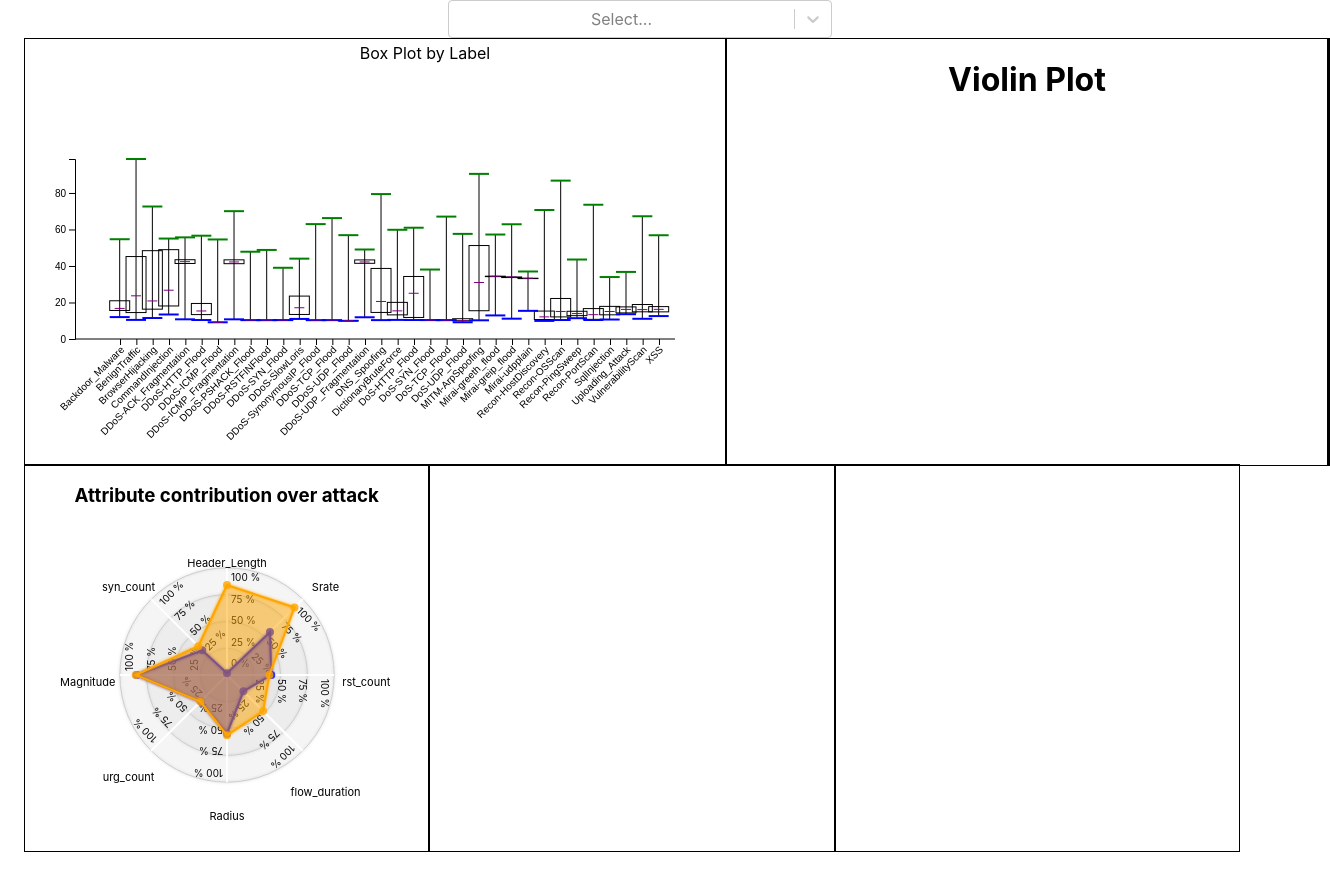
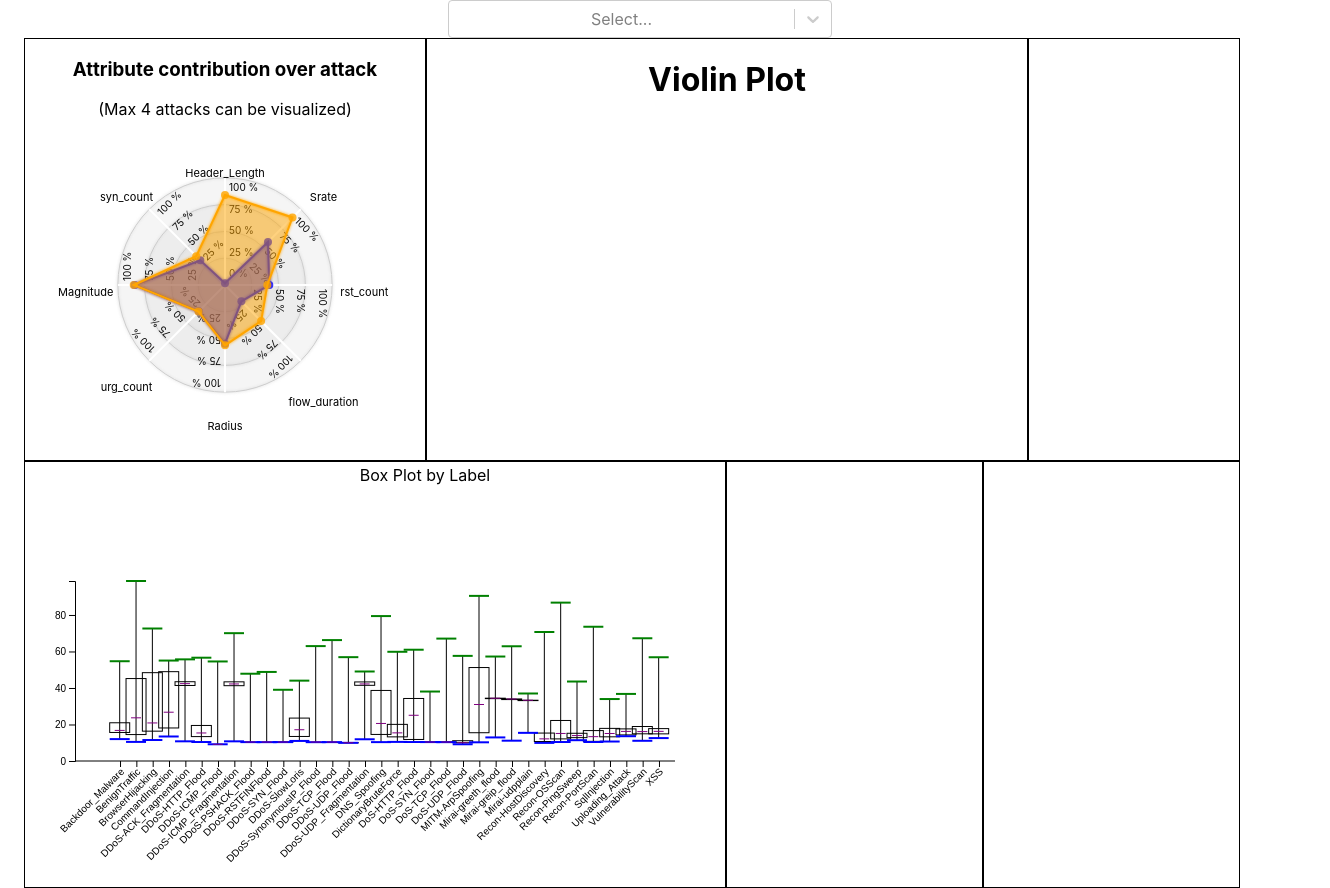
Before and after one commit to Chintan45/Viz-IOT, a React (Create React App) app: page / in a window 1280 px wide. Shown: the whole page, 1330 px wide, since content can reach past the window. Before the commit the page ends 852 px from the top, so only its background shows below. Built offline with nearby package versions, Linux system fonts and the light colour scheme; no server answers.

Commit message:
refactor: edit locations of charts

```diff
--- a/src/App.js
+++ b/src/App.js
@@ -58,7 +58,7 @@ function App() {
             <div style={{'width':'calc(100% - 2em)','height':'calc(100% - 2em)','display':'flex', 'flexDirection': 'column', 'marginLeft': '1.5em'}}>
               <div style={{'height': '100%','width':'calc(100% - 2em)', 'display':'flex', 'justifyContent':'space-between'}}>
                   <div style={{ 'height': '100%', 'width':'calc(100% - 25em)', 'border':'1px solid black'}}>
-                    <Boxplot
+                    <RadarChart
                       selectedAttacks = {selectedAttacks}
                     />
                   </div>
@@ -72,7 +72,7 @@ function App() {
               </div>
               <div style={{'height': '100%','width':'calc(100% - 2em)', 'display':'flex', 'justifyContent':'space-between'}}>
                   <div style={{ 'height': '100%', 'width':'calc(100% - 25em)', 'border':'1px solid black'}}>
-                    <RadarChart
+                    <Boxplot
                       selectedAttacks = {selectedAttacks}
                     />
                   </div>
--- a/src/RadarPlot.js
+++ b/src/RadarPlot.js
@@ -388,6 +388,7 @@ export default function RadarChart3(props){
   return (
     <div>
       <h3>Attribute contribution over attack</h3>
+      <p>(Max 4 attacks can be visualized)</p>
       <div id="radar_chart3">
 
       </div>
```
